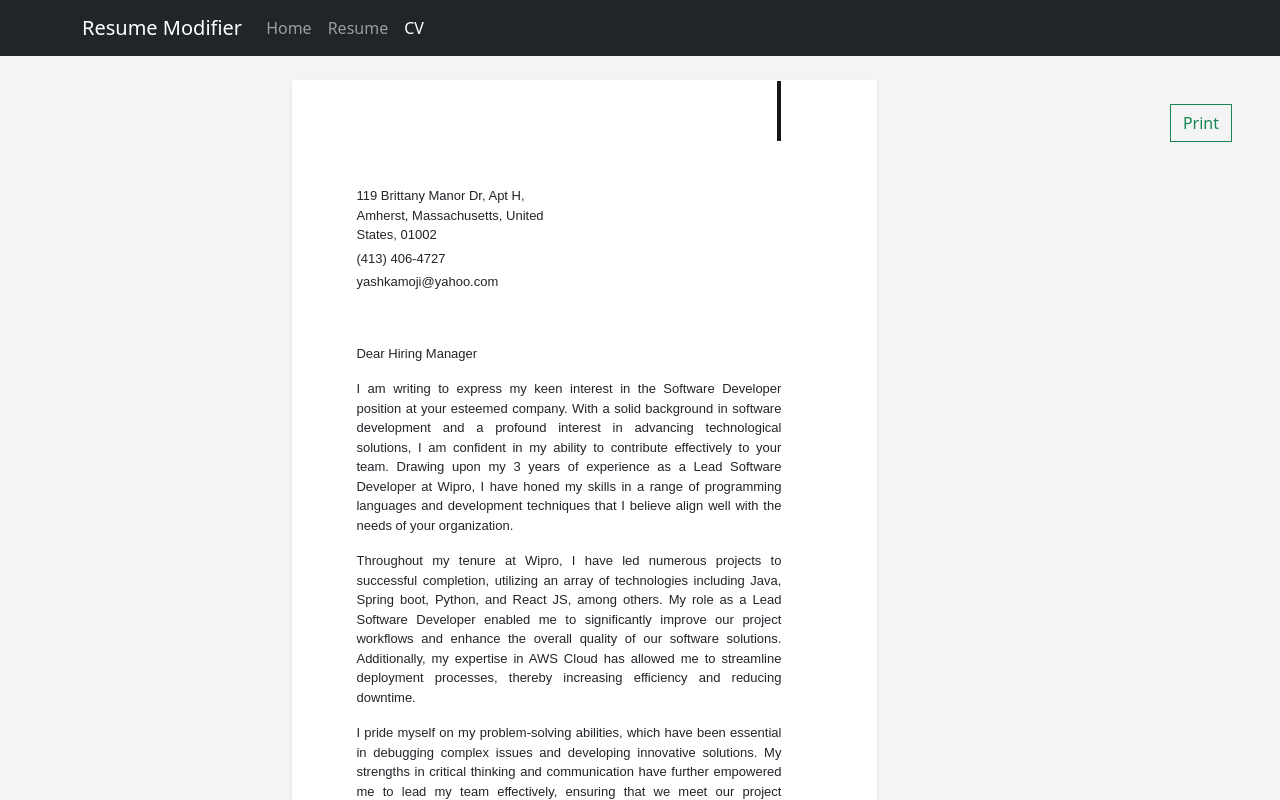
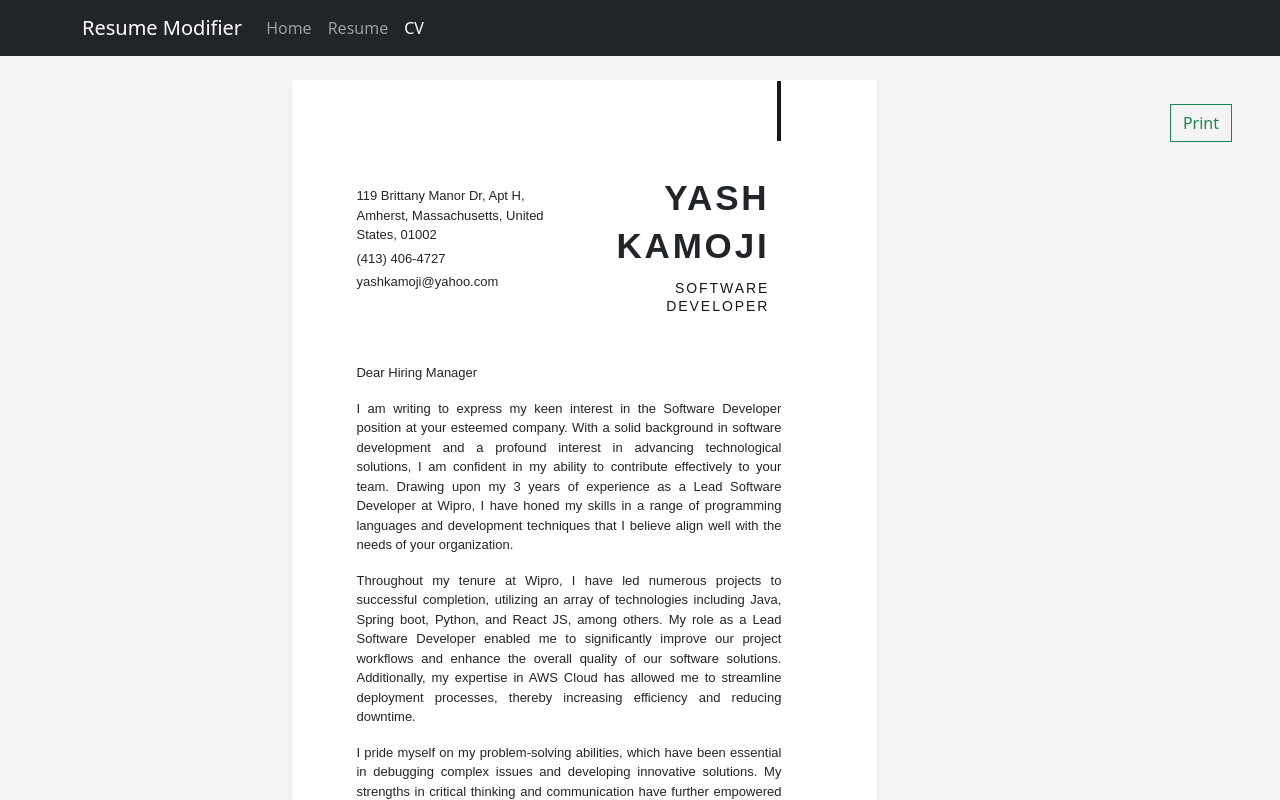
Before and after one commit to ykamoji/resume-modifier, a React (Vite) app: page /#/coverLetter in a window 1280 px wide. Shown: the top 800 px of the page. Built offline with nearby package versions, Linux system fonts and the light colour scheme; the HTML template or start-up script is replaced by a standard one.

Commit message:
Build issue fix

```diff
--- a/src/Components/Pages/CoverLetter.tsx
+++ b/src/Components/Pages/CoverLetter.tsx
@@ -32,7 +32,7 @@ const CoverLetter = () => {
                     <div id={"hline"} className={"float-end me-5"}></div>
                     <Container id={"header"} className={"mb-5 ps-sm-5 pe-sm-5"}>
                         <Contact {...data.contact} />
-                        <Label {...data.label} />
+                        <Label {...data.contact} />
                     </Container>
                     <Content content={data.content} />
                 </Col>
--- a/src/Components/Resume/Section/Section.tsx
+++ b/src/Components/Resume/Section/Section.tsx
@@ -79,7 +79,7 @@ const Section:(props:SectionProps) => JSX.Element = ({section, data, editMode, o
                 { editorMode: true },
                 ...prev.slice(index+1),
             ]);
-            updateSection("projects", updated)
+            updateSection!("projects", updated)
 
         },
         closeBtn:true,
@@ -91,7 +91,7 @@ const Section:(props:SectionProps) => JSX.Element = ({section, data, editMode, o
                 ...prev.slice(0, index),
                 ...prev.slice(index+1),
             ]);
-            updateSection("projects", updated)
+            updateSection!("projects", updated)
         },
     }
 
```
